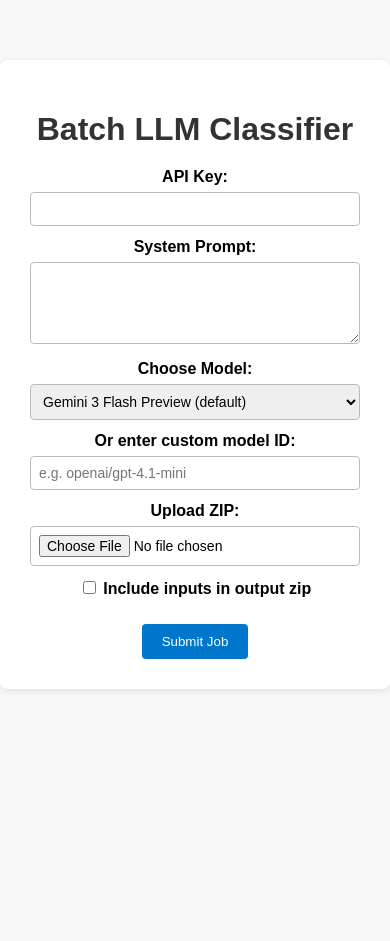
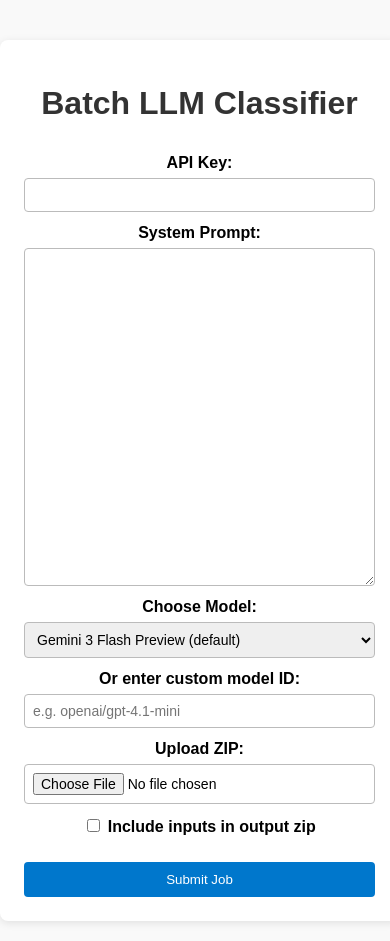
Before and after one commit to ValRCS/openrouter_batch_processor, a Flask app: page / in a window 390 px wide. Before the commit the page ends 691 px from the top, so only its background shows below. Run offline with Flask 3, Linux system fonts and the light colour scheme.

Commit message:
fix: update body and container styles for improved layout and responsiveness

```diff
--- a/static/styles/style.css
+++ b/static/styles/style.css
@@ -3,16 +3,23 @@ body {
   background-color: #f9f9f9;
   margin: 0;
   padding: 0;
+  min-height: 100vh;
+  display: flex;
+  flex-direction: column;
 }
 
 .container {
-  max-width: 600px;
-  margin: 60px auto;
-  padding: 30px;
+  width: min(60vw, 1200px);
+  min-width: 320px;
+  margin: 40px auto 20px;
+  padding: 30px 40px;
   background: #ffffff;
   border-radius: 8px;
   box-shadow: 0 2px 8px rgba(0, 0, 0, 0.1);
   text-align: center;
+  flex: 1;
+  display: flex;
+  flex-direction: column;
 }
 
 h1 {
@@ -40,6 +47,8 @@ select {
 
 textarea {
   resize: vertical;
+  min-height: 40vh;
+  flex: 1 1 auto;
 }
 
 input[type="submit"] {
@@ -72,3 +81,20 @@ p {
   color: red;
   margin-top: 10px;
 }
+
+form {
+  display: flex;
+  flex-direction: column;
+  flex: 1;
+}
+
+footer {
+  margin-top: auto;
+}
+
+@media (max-width: 1000px) {
+  .container {
+    width: 90vw;
+    padding: 24px;
+  }
+}
```
